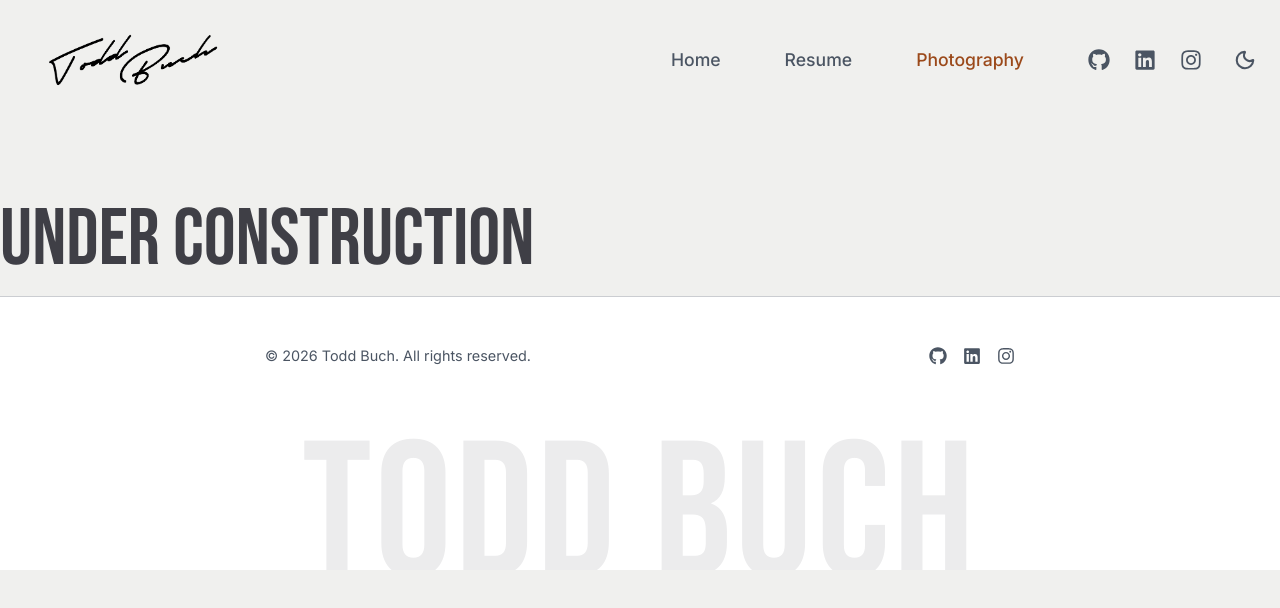
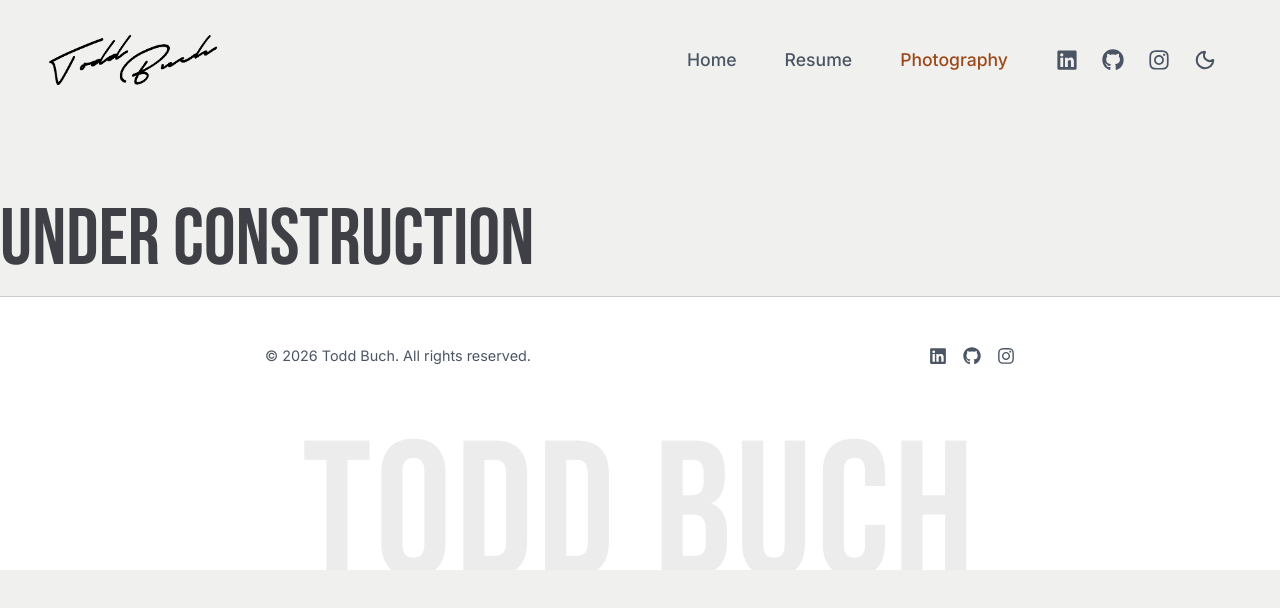
Before and after one commit to todd-buch/Portfolio, a React (Vite) app: page /photography in a window 1280 px wide. Shown: the top 608 px of the page. Built offline with nearby package versions, Linux system fonts and the light colour scheme.

Commit message:
resume: header & footer refinements, dark mode refinements

```diff
--- a/src/Footer.tsx
+++ b/src/Footer.tsx
@@ -12,6 +12,14 @@ export default function Footer() {
         </p>
         <nav className="footer-social" aria-label="Social links">
           <a
+            href="https://linkedin.com/in/todd-buch"
+            target="_blank"
+            rel="noreferrer"
+            aria-label="LinkedIn"
+          >
+            <FaLinkedin size={18} />
+          </a>
+          <a
             href="https://github.com/todd-buch"
             target="_blank"
             rel="noreferrer"
@@ -19,14 +27,7 @@ export default function Footer() {
           >
             <FaGithub size={18} />
           </a>
-          <a
-            href="https://linkedin.com/in/todd-buch"
-            target="_blank"
-            rel="noreferrer"
-            aria-label="LinkedIn"
-          >
-            <FaLinkedin size={18} />
-          </a>
+
           <a
             href="https://www.instagram.com/toddbmedia/"
             target="_blank"
--- a/src/Sidebar.css
+++ b/src/Sidebar.css
@@ -11,14 +11,11 @@
     box-shadow 0.3s ease;
 }
 
-/* Fills in background once scrolled (or menu open on mobile) */
 .top-sidebar.scrolled {
   background-color: var(--bg-primary);
   box-shadow: 0 4px 20px rgba(0, 0, 0, 0.4);
 }
 
-/* When the mobile menu is open, drop top-bar bottom radius so it
-   joins the dropdown as one continuous panel (no curved gap). */
 .top-sidebar.menu-open {
   border-radius: 0;
   box-shadow: none;
@@ -55,23 +52,17 @@
   display: block;
 }
 
-/* Theme toggle + hamburger cluster (top-right) */
-.sidebar-actions {
-  display: flex;
-  align-items: center;
-  gap: 0.25rem;
-  margin-right: 1rem;
-  flex-shrink: 0;
-}
-
-.theme-toggle,
+/* Hamburger — hidden on desktop; top-right on mobile */
 .sidebar-menu-toggle {
-  display: flex;
+  display: none;
   align-items: center;
   justify-content: center;
+  margin-right: 1rem;
+  margin-left: auto;
   padding: 0.5rem;
   border: none;
   background: transparent;
+  color: var(--text-primary);
   cursor: pointer;
   border-radius: 0.5rem;
   transition:
@@ -79,27 +70,11 @@
     background-color 0.2s ease;
 }
 
-/* Match nav / social icon color */
-.theme-toggle {
-  color: var(--text-secondary);
-}
-
-.theme-toggle:hover {
-  color: var(--text-primary);
-  background-color: color-mix(in srgb, var(--text-primary) 8%, transparent);
-}
-
-.sidebar-menu-toggle {
-  display: none;
-  color: var(--text-primary);
-}
-
 .sidebar-menu-toggle:hover {
   background-color: color-mix(in srgb, var(--text-primary) 8%, transparent);
 }
 
-/* Hamburger only: white when floating over the dark home hero.
-   Theme toggle stays --text-secondary to match nav/social icons. */
+/* Only force white chrome when floating over the dark home hero */
 .top-sidebar.over-hero .sidebar-menu-toggle {
   color: #ffffff;
 }
@@ -109,13 +84,22 @@
   background-color: color-mix(in srgb, #ffffff 14%, transparent);
 }
 
-/* Navigation List — pushed right so it sits with the theme toggle */
+/* Theme toggle sits in .nav-socials; reset button defaults only */
+.theme-toggle {
+  border: none;
+  background: transparent;
+  cursor: pointer;
+  font: inherit;
+  padding: 0;
+}
+
 .sidebar-nav {
   display: flex;
-  gap: 4rem;
+  gap: 3rem;
   align-items: center;
   margin-left: auto;
-  padding: 0 1.5rem 0 4rem;
+  /* Keep the original right inset so the social row doesn't hug the edge */
+  padding: 0 4rem;
 }
 
 .nav-item {
@@ -137,14 +121,12 @@
   color: var(--accent);
 }
 
-/* Socials sit inline with links on desktop */
 .nav-socials {
   display: flex;
   align-items: center;
   gap: 1.5rem;
 }
 
-/* Backdrop only used on mobile */
 .sidebar-backdrop {
   display: none;
 }
@@ -166,14 +148,10 @@
     width: auto;
   }
 
-  .sidebar-actions {
-    margin-left: auto;
-    margin-right: 0.75rem;
-    z-index: 1003;
-  }
-
   .sidebar-menu-toggle {
     display: flex;
+    z-index: 1003;
+    margin-right: 0.75rem;
   }
 
   .sidebar-nav {
@@ -261,7 +239,7 @@
     max-height: 48px;
   }
 
-  .sidebar-actions {
-    margin-right: 0.35rem;
+  .sidebar-menu-toggle {
+    margin-right: 0.5rem;
   }
 }
--- a/src/Sidebar.tsx
+++ b/src/Sidebar.tsx
@@ -112,8 +112,7 @@ export default function Sidebar({ isScrolled }: SidebarProps) {
   const { isDark, toggleTheme } = useTheme();
   const [menuOpen, setMenuOpen] = useState(false);
 
-  const isHome =
-    location.pathname === "/" || location.pathname === "";
+  const isHome = location.pathname === "/" || location.pathname === "";
 
   // Close mobile menu on resize up to desktop
   useEffect(() => {
@@ -197,6 +196,16 @@ export default function Sidebar({ isScrolled }: SidebarProps) {
 
           <div className="nav-socials">
             <a
+              href="https://linkedin.com/in/todd-buch"
+              target="_blank"
+              rel="noreferrer"
+              className="nav-item nav-social"
+              aria-label="LinkedIn"
+              onClick={closeMenu}
+            >
+              <FaLinkedin size={22} />
+            </a>
+            <a
               href="https://github.com/todd-buch"
               target="_blank"
               rel="noreferrer"
@@ -205,16 +214,6 @@ export default function Sidebar({ isScrolled }: SidebarProps) {
               onClick={closeMenu}
             >
               <FaGithub size={22} />
-            </a>
-            <a
-              href="https://linkedin.com/in/todd-buch"
-              target="_blank"
-              rel="noreferrer"
-              className="nav-item nav-social"
-              aria-label="LinkedIn"
-              onClick={closeMenu}
-            >
-              <FaLinkedin size={22} />
             </a>
             <a
               href="https://www.instagram.com/toddbmedia/"
@@ -226,15 +225,13 @@ export default function Sidebar({ isScrolled }: SidebarProps) {
             >
               <FaInstagram size={22} />
             </a>
-          </div>
-        </nav>
-
-        <div className="sidebar-actions">
             <button
               type="button"
-            className="theme-toggle"
+              className="nav-item nav-social theme-toggle"
               onClick={toggleTheme}
-            aria-label={isDark ? "Switch to light mode" : "Switch to dark mode"}
+              aria-label={
+                isDark ? "Switch to light mode" : "Switch to dark mode"
+              }
               title={isDark ? "Light mode" : "Dark mode"}
             >
               {isDark ? (
@@ -243,6 +240,8 @@ export default function Sidebar({ isScrolled }: SidebarProps) {
                 <Moon size={22} strokeWidth={2.25} />
               )}
             </button>
+          </div>
+        </nav>
 
         <button
           type="button"
@@ -258,7 +257,6 @@ export default function Sidebar({ isScrolled }: SidebarProps) {
             <Menu size={28} strokeWidth={2.25} />
           )}
         </button>
-        </div>
       </aside>
 
       {menuOpen && (
--- a/src/index.css
+++ b/src/index.css
@@ -16,9 +16,9 @@
 
 /* Dark Theme */
 [data-theme="dark"] {
-  --bg-primary: #0f172a;
-  --bg-secondary: #1e293b;
-  --text-primary: #f9fafb;
+  --bg-primary: #18181B;
+  --bg-secondary: #1E1E21;
+  --text-primary: #f0f0ee;
   --text-secondary: #9ca3af;
   --accent: #FA9C30;
   --border-color: #334155;
```
Lines whose indentation alone changed are shown as unchanged.
